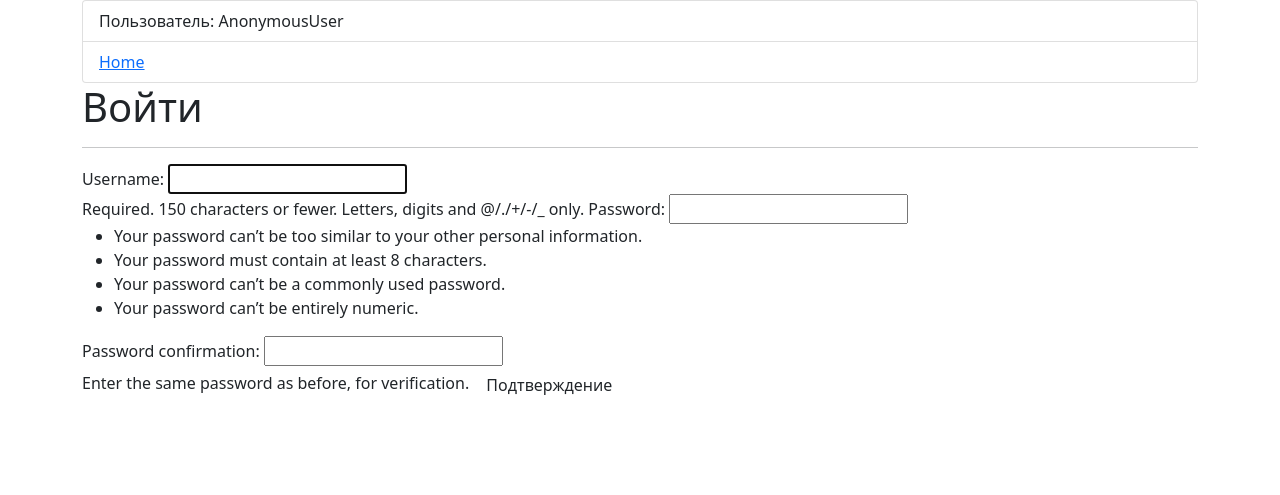
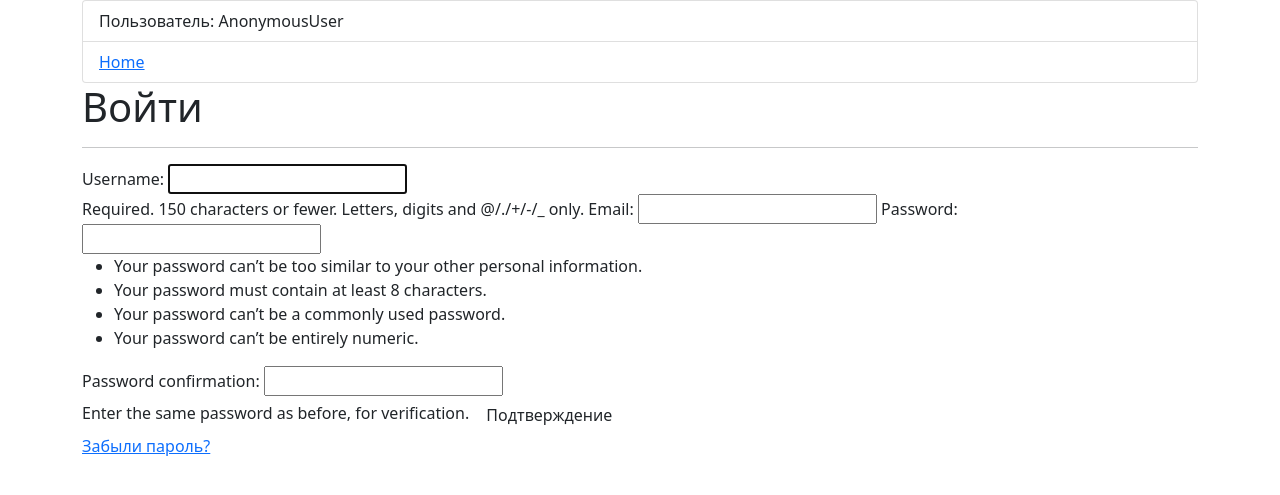
Before and after one commit to mcstao/Neobis_Python_Auth_Project_2, a Django app: template templates/registration/login.html in a window 1280 px wide. Shown: the top 495 px of the page. Run offline with Django 4.2, Linux system fonts and the light colour scheme; the template is opened without the code that fills it: values that come from a table or form of the project are taken from there, others are empty.

Commit message:
added authentification , registration and reset password functionality

```diff
--- a/Neobis_Python_Auth_Project/settings.py
+++ b/Neobis_Python_Auth_Project/settings.py
@@ -31,6 +31,8 @@ ALLOWED_HOSTS = []
 AUTH_USER_MODEL = 'users.User'
 LOGIN_REDIRECT_URL = '/'
 LOGOUT_REDIRECT_URL = '/'
+
+EMAIL_BACKEND = 'django.core.mail.backends.console.EmailBackend'
 
 # Application definition
 
--- a/templates/registration/login.html
+++ b/templates/registration/login.html
@@ -13,4 +13,6 @@
         {% csrf_token %}
     <button type="submit" class="btn btn-succes">Подтверждение</button>
     </form>
+
+    <a href="{% url 'password_reset' %}">Забыли пароль?</a>
 {% endblock %}
--- a/users/forms.py
+++ b/users/forms.py
@@ -1,8 +1,18 @@
 from django.contrib.auth import get_user_model
 from django.contrib.auth.forms import UserCreationForm
-
+from django import forms
+from django.utils.translation import gettext_lazy as _
 User = get_user_model()
 
 class UserCreationForm(UserCreationForm):
+    email = forms.EmailField(
+        label=_("Email"),
+        max_length=254,
+        widget=forms.EmailInput(attrs={'autocomplete': 'email'})
+    )
+
+
+
     class Meta(UserCreationForm.Meta):
         model = User
+        fields = ("username", "email")
```
Also changed, not shown: db.sqlite3.
